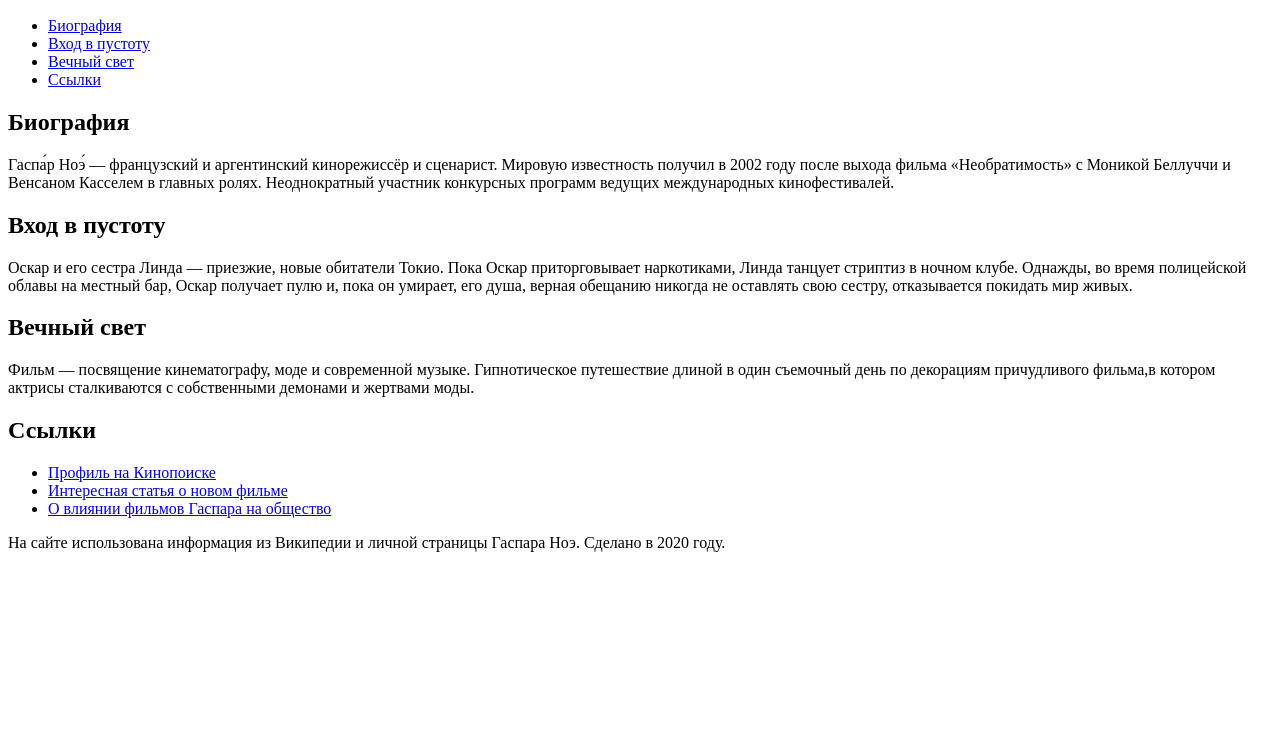
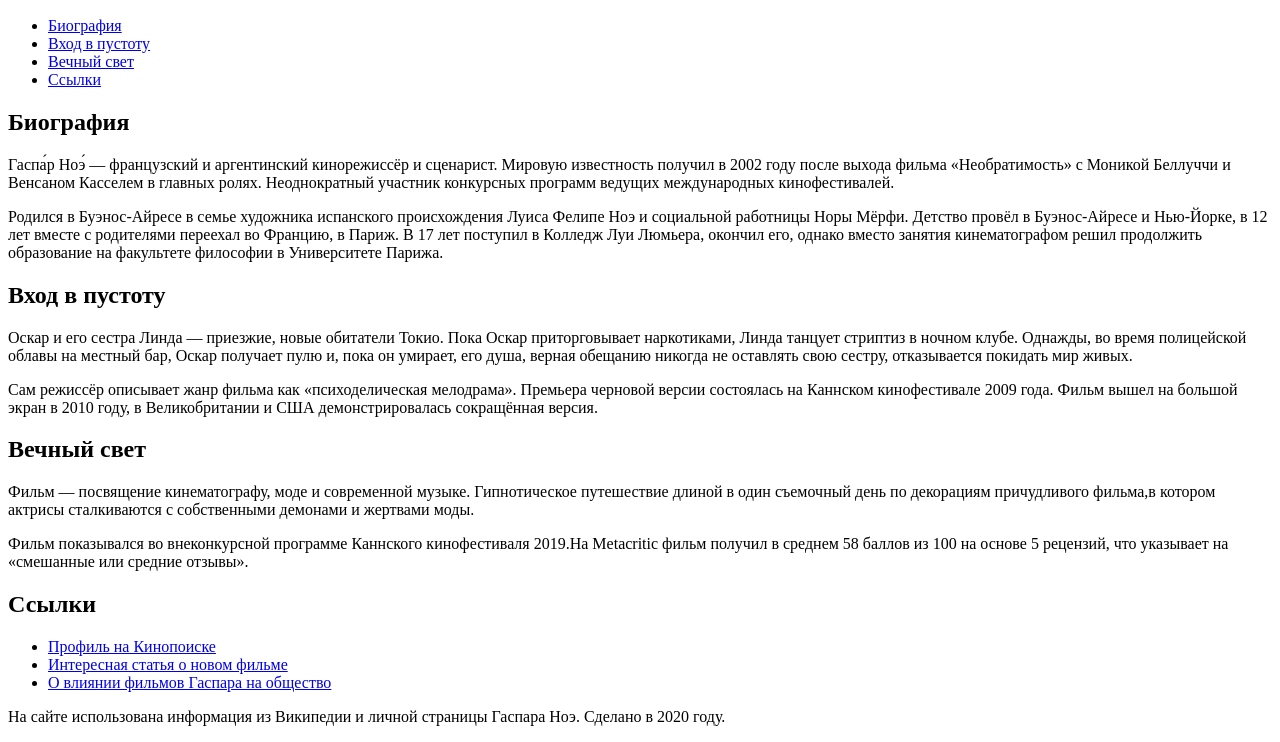
Before and after one commit to honeyhood/WebDev_MCS, a plain HTML site: page 02_practice/index.html in a window 1280 px wide. Shown: the part 482-1224 px from the top of the page. Before the commit the page ends 1050 px from the top, so only its background shows below. Drawn offline with Linux system fonts and the light colour scheme.

Commit message:
Update index.html

```diff
--- a/02_practice/index.html
+++ b/02_practice/index.html
@@ -31,14 +31,17 @@
 			<section class="biography">
 				<h2 class="section-text" id="biography">Биография</h2>
 					<p class="main-text">Гаспа́р Ноэ́ — французский и аргентинский кинорежиссёр и сценарист. Мировую известность получил в 2002 году после выхода фильма «Необратимость» с Моникой Беллуччи и Венсаном Касселем в главных ролях. Неоднократный участник конкурсных программ ведущих международных кинофестивалей.</p>
+					<p class="main-text">Родился в Буэнос-Айресе в семье художника испанского происхождения Луиса Фелипе Ноэ и социальной работницы Норы Мёрфи. Детство провёл в Буэнос-Айресе и Нью-Йорке, в 12 лет вместе с родителями переехал во Францию, в Париж. В 17 лет поступил в Колледж Луи Люмьера, окончил его, однако вместо занятия кинематографом решил продолжить образование на факультете философии в Университете Парижа.</p>
 			</section>
 			<section class="enterthevoid">
 				<h2 class="section-text" id="enterthevoid">Вход в пустоту</h2>
 					<p class="main-text">Оскар и его сестра Линда — приезжие, новые обитатели Токио. Пока Оскар приторговывает наркотиками, Линда танцует стриптиз в ночном клубе. Однажды, во время полицейской облавы на местный бар, Оскар получает пулю и, пока он умирает, его душа, верная обещанию никогда не оставлять свою сестру, отказывается покидать мир живых. </p>
+					<p class="main-text">Сам режиссёр описывает жанр фильма как «психоделическая мелодрама». Премьера черновой версии состоялась на Каннском кинофестивале 2009 года. Фильм вышел на большой экран в 2010 году, в Великобритании и США демонстрировалась сокращённая версия.</p>
 			</section>
 			<section class="luxaeterna">
 				<h2 class="section-text" id="luxaeterna">Вечный свет</h2>
 					<p class="main-text">Фильм — посвящение кинематографу, моде и современной музыке. Гипнотическое путешествие длиной в один съемочный день по декорациям причудливого фильма,в котором актрисы сталкиваются с собственными демонами и жертвами моды.</p>
+					<p class="main-text">Фильм показывался во внеконкурсной программе Каннского кинофестиваля 2019.На Metacritic фильм получил в среднем 58 баллов из 100 на основе 5 рецензий, что указывает на «смешанные или средние отзывы».</p>
 			</section>
 			<section class="links">
 				<h2 class="section-text" id="links">Ссылки</h2>
```
Lines whose indentation alone changed are shown as unchanged.
